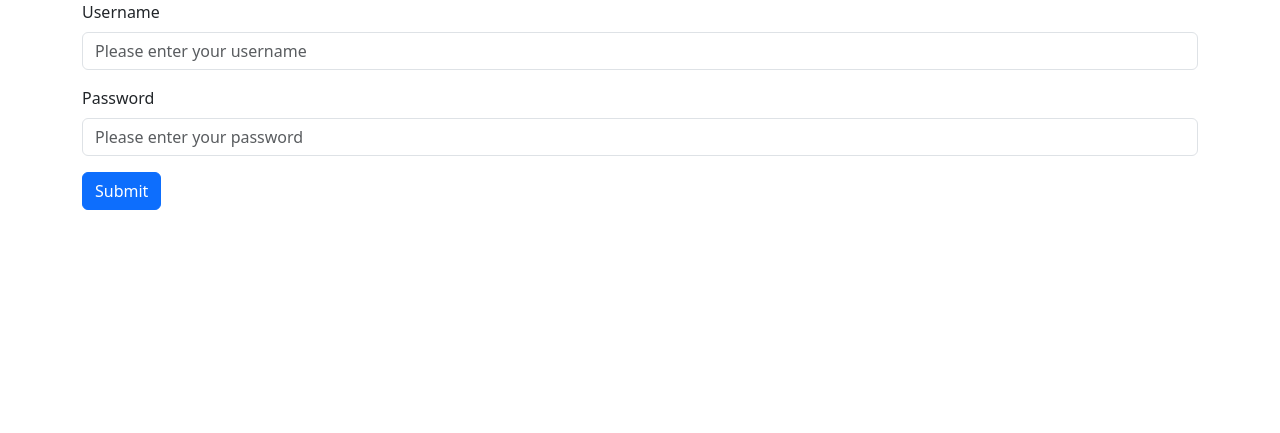
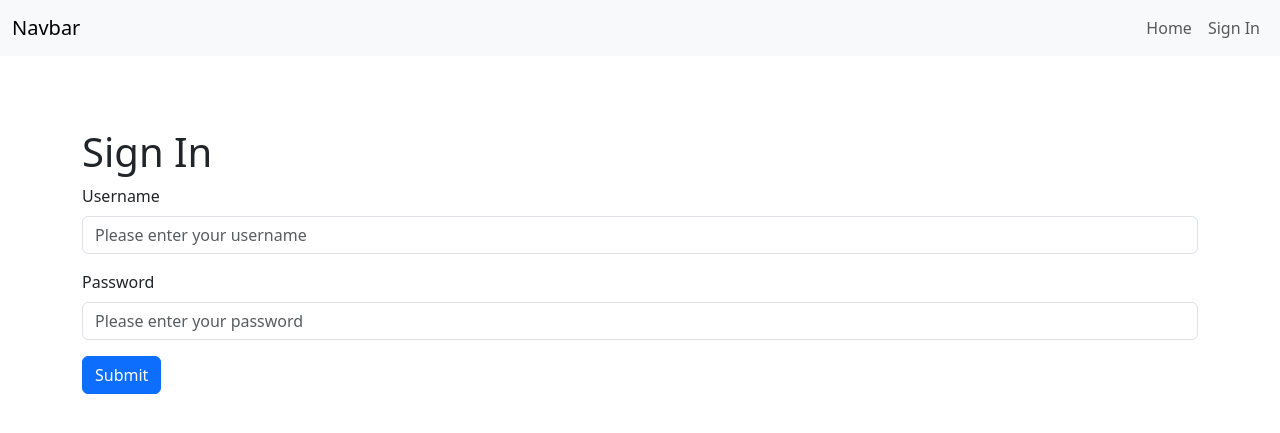
Before and after one commit to j4655/surveys, a Django app: template templates/surveys/login.html in a window 1280 px wide. Shown: the top 433 px of the page. Run offline with Django 3.2, Linux system fonts and the light colour scheme; the template is opened without the code that fills it, so the values that code supplies are empty.

Commit message:
Added sign out view. Added Nav Bar with links to the Select Survey, Create Survey, Sign In, and Sign Out pages.

```diff
--- a/templates/surveys/create_survey.html
+++ b/templates/surveys/create_survey.html
@@ -14,8 +14,8 @@
 	{% csrf_token %}
 	<div class="container border" style="min-height:100%">
 		<div class="row mt-3 me-1">
-			<h1 class="col-2">Survey</h1>
-			<div class="col-8"></div>
+			<h1 class="col-8">Create Survey</h1>
+			<div class="col-2"></div>
 			<button type="submit" id="save" class="col-2 btn btn-primary">Save</button>
 		</div>
 		<hr>
--- a/templates/surveys/footer.html
+++ b/templates/surveys/footer.html
@@ -1,3 +1,4 @@
+        </content>
         <script src="https://cdn.jsdelivr.net/npm/bootstrap@5.3.3/dist/js/bootstrap.bundle.min.js" integrity="sha384-YvpcrYf0tY3lHB60NNkmXc5s9fDVZLESaAA55NDzOxhy9GkcIdslK1eN7N6jIeHz" crossorigin="anonymous"></script>
     </body>
 </html>
--- a/templates/surveys/header.html
+++ b/templates/surveys/header.html
@@ -12,3 +12,36 @@
         </style>
     </head>
     <body>
+        <nav class="navbar bg-body-tertiary navbar-expand-lg fixed-top navbar-reverse" style="max-height: 7rem !important;">
+            <div class="container-fluid">
+                <button class="navbar-toggler" type="button" data-bs-toggle="collapse" data-bs-target="#navbarSupportedContent">
+                    <span class="navbar-toggler-icon"></span>
+                </button>
+                <a class="navbar-brand" href="{% url 'select' %}">
+                    Navbar
+                    <!--<img src="#" alt="Navbar logo" style="max-height: 5rem !important;">-->
+                </a>
+
+                <div class="collapse navbar-collapse flex-row-reverse bg-body-tertiary" id="navbarSupportedContent">
+                    <ul class="navbar-nav mb-2 mb-lg-0">
+                        <li class="nav-item">
+                            <a class="nav-link" href="{% url 'select' %}">Home</a>
+                        </li>
+                        {% if user.is_authenticated %}
+                        <li class="nav-item">
+                            <a class="nav-link" href="{% url 'create' %}">Create</a>
+                        </li>
+                        <li class="nav-item">
+                            <a class="nav-link" href="{% url 'survey_logout' %}">Sign Out</a>
+                        </li>
+                        {% else %}
+                        <li class="nav-item">
+                            <a class="nav-link" href="{% url 'survey_login' %}">Sign In</a>
+                        </li>
+                        {% endif %}
+                    </ul>
+                    </div>
+                </div>
+            </div>
+        </nav>
+    <content class="d-block" style="margin-top: 8rem !important;">
--- a/templates/surveys/login.html
+++ b/templates/surveys/login.html
@@ -1,5 +1,6 @@
 {% include 'surveys/header.html' %}
 <div class="container" >
+    <h1>Sign In</h1>
     <form method="POST" action="">
         {% csrf_token %}
         <div class="mb-3">
--- a/urls.py
+++ b/urls.py
@@ -25,4 +25,5 @@ urlpatterns = [
     path('submit/', views.submitResponse, name="submit"),
     path('create/', views.createSurvey, name="create"),
     path('login/', views.survey_login, name='survey_login'),
+    path('logout/', views.survey_logout, name='survey_logout'),
 ]
```
Also changed, not shown: views.py (+6 -2 lines).
